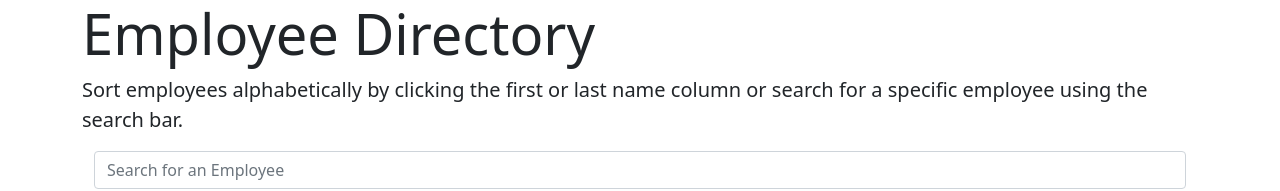
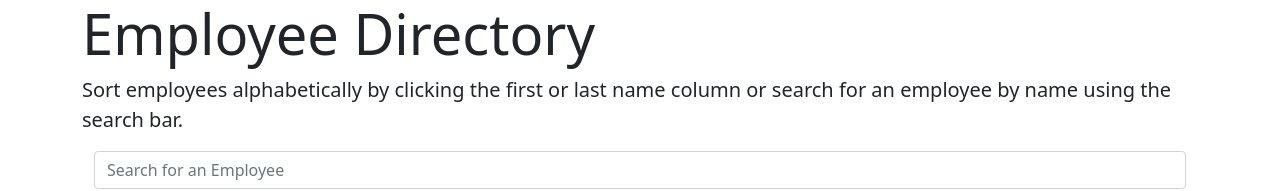
Before and after one commit to jasminekay505/user-directory, a React (Create React App) app: page / in a window 1280 px wide. Shown: the top 191 px of the page. Built offline with nearby package versions, Linux system fonts and the light colour scheme; no server answers.

Commit message:
fixing spacing

```diff
--- a/src/components/Jumbotron/index.js
+++ b/src/components/Jumbotron/index.js
@@ -1,12 +1,11 @@
 import React from "react";
-import "./style.css";
 
 function Jumbotron() {
     return (
         <div class="jumbotron jumbotron-fluid">
             <div class="container">
                 <h1 class="display-4">Employee Directory</h1>
-                <p class="lead">Sort employees alphabetically by clicking the first or last name column or search for a specific employee using the search bar.</p>
+                <p class="lead">Sort employees alphabetically by clicking the first or last name column or search for an employee by name using the search bar.</p>
             </div>
         </div>
     )
--- a/src/components/Search/index.js
+++ b/src/components/Search/index.js
@@ -1,5 +1,4 @@
 import React from "react";
-import "./style.css";
 
 function Search(props) {
   return (
--- a/src/components/Table/index.js
+++ b/src/components/Table/index.js
@@ -1,5 +1,4 @@
 import React from "react";
-import "./style.css";
 
 function Table(props) {
     return (
```
Also changed, not shown: src/components/Users/index.js (+7 -7 lines).
